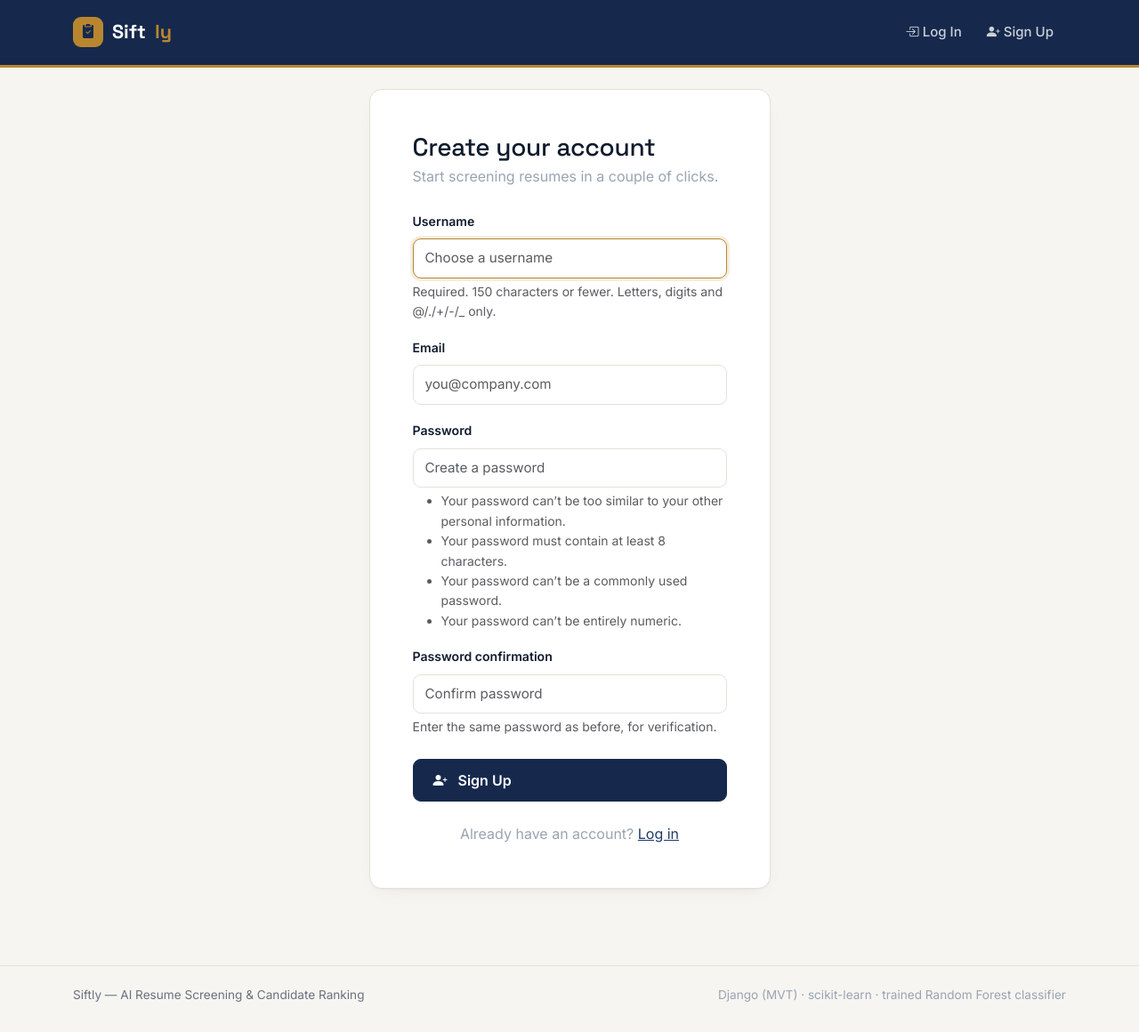
After one commit to NANDYALASURESH/siftly-ai-resume-screening, a Django app: page /signup/ in a window 1280 px wide. The commit adds this page. Shown: the whole page at 89% size. Run offline with Django 5.2, Linux system fonts and the light colour scheme.

Commit message:
Add login/signup authentication

```diff
--- a/resume_screening/settings.py
+++ b/resume_screening/settings.py
@@ -175,6 +175,11 @@ STORAGES = {
 
 DEFAULT_AUTO_FIELD = 'django.db.models.BigAutoField'
 
+# Auth redirects
+LOGIN_URL = 'screening:login'
+LOGIN_REDIRECT_URL = 'screening:home'
+LOGOUT_REDIRECT_URL = 'screening:login'
+
 # Production security hardening. Only kicks in when actually running on
 # Render or Vercel (not merely when DEBUG=False), so a plain local
 # `DEBUG=False` test run doesn't get redirected to a nonexistent https://
--- a/screening/forms.py
+++ b/screening/forms.py
@@ -1,4 +1,6 @@
 from django import forms
+from django.contrib.auth.forms import UserCreationForm
+from django.contrib.auth.models import User
 
 from .models import JobPosting
 
@@ -31,3 +33,27 @@ class ManualResumeForm(forms.Form):
         widget=forms.Textarea(attrs={"class": "form-control", "rows": 6,
                                       "placeholder": "Paste resume text..."}),
     )
+
+
+class SignupForm(UserCreationForm):
+    """Basic username + password signup, styled to match the app."""
+    email = forms.EmailField(
+        required=False,
+        widget=forms.EmailInput(attrs={"class": "form-control", "placeholder": "you@company.com"}),
+    )
+
+    class Meta:
+        model = User
+        fields = ["username", "email", "password1", "password2"]
+
+    def __init__(self, *args, **kwargs):
+        super().__init__(*args, **kwargs)
+        self.fields["username"].widget.attrs.update({
+            "class": "form-control", "placeholder": "Choose a username", "autofocus": True,
+        })
+        self.fields["password1"].widget.attrs.update({
+            "class": "form-control", "placeholder": "Create a password",
+        })
+        self.fields["password2"].widget.attrs.update({
+            "class": "form-control", "placeholder": "Confirm password",
+        })
--- a/screening/templates/screening/base.html
+++ b/screening/templates/screening/base.html
@@ -24,7 +24,8 @@
                 <span class="navbar-toggler-icon"></span>
             </button>
             <div class="collapse navbar-collapse" id="navMenu">
-                <ul class="navbar-nav ms-auto">
+                <ul class="navbar-nav ms-auto align-items-md-center">
+                    {% if user.is_authenticated %}
                         <li class="nav-item">
                             <a class="nav-link {% block nav_home %}{% endblock %}" href="{% url 'screening:home' %}">
                                 <i class="bi bi-magic me-1"></i>New Screening
@@ -40,6 +41,31 @@
                                 <i class="bi bi-cpu me-1"></i>Model Info
                             </a>
                         </li>
+                        <li class="nav-item ms-md-2">
+                            <span class="nav-link disabled text-muted-2">
+                                <i class="bi bi-person-circle me-1"></i>{{ user.username }}
+                            </span>
+                        </li>
+                        <li class="nav-item">
+                            <form method="post" action="{% url 'screening:logout' %}" class="d-inline">
+                                {% csrf_token %}
+                                <button type="submit" class="nav-link btn btn-link p-0 border-0">
+                                    <i class="bi bi-box-arrow-right me-1"></i>Log Out
+                                </button>
+                            </form>
+                        </li>
+                    {% else %}
+                        <li class="nav-item">
+                            <a class="nav-link" href="{% url 'screening:login' %}">
+                                <i class="bi bi-box-arrow-in-right me-1"></i>Log In
+                            </a>
+                        </li>
+                        <li class="nav-item">
+                            <a class="nav-link" href="{% url 'screening:signup' %}">
+                                <i class="bi bi-person-plus-fill me-1"></i>Sign Up
+                            </a>
+                        </li>
+                    {% endif %}
                 </ul>
             </div>
         </div>
--- /dev/null
+++ b/screening/templates/screening/signup.html
@@ -0,0 +1,43 @@
+{% extends "screening/base.html" %}
+{% block title %}Sign Up — Siftly{% endblock %}
+
+{% block content %}
+<div class="row justify-content-center">
+    <div class="col-md-6 col-lg-5">
+        <div class="app-card p-4 p-md-5">
+            <h1 class="h3 mb-1">Create your account</h1>
+            <p class="text-muted-2 mb-4">Start screening resumes in a couple of clicks.</p>
+
+            <form method="post">
+                {% csrf_token %}
+                {% if form.non_field_errors %}
+                    <div class="app-alert alert-danger mb-3">
+                        {% for error in form.non_field_errors %}{{ error }}{% endfor %}
+                    </div>
+                {% endif %}
+
+                {% for field in form %}
+                    <div class="mb-3">
+                        <label class="form-label" for="{{ field.id_for_label }}">{{ field.label }}</label>
+                        {{ field }}
+                        {% if field.help_text %}
+                            <div class="form-text">{{ field.help_text|safe }}</div>
+                        {% endif %}
+                        {% for error in field.errors %}
+                            <div class="form-text text-danger">{{ error }}</div>
+                        {% endfor %}
+                    </div>
+                {% endfor %}
+
+                <button type="submit" class="btn btn-navy w-100 mt-2">
+                    <i class="bi bi-person-plus-fill me-1"></i>Sign Up
+                </button>
+            </form>
+
+            <p class="text-center text-muted-2 mt-4 mb-0">
+                Already have an account? <a href="{% url 'screening:login' %}">Log in</a>
+            </p>
+        </div>
+    </div>
+</div>
+{% endblock %}
--- a/screening/urls.py
+++ b/screening/urls.py
@@ -1,4 +1,5 @@
 from django.urls import path
+from django.contrib.auth import views as auth_views
 
 from . import views
 
@@ -9,4 +10,11 @@ urlpatterns = [
     path("job/<int:job_id>/results/", views.results, name="results"),
     path("history/", views.history, name="history"),
     path("about-model/", views.about_model, name="about_model"),
+
+    path("signup/", views.signup, name="signup"),
+    path("login/", auth_views.LoginView.as_view(
+        template_name="screening/login.html",
+        redirect_authenticated_user=True,
+    ), name="login"),
+    path("logout/", auth_views.LogoutView.as_view(), name="logout"),
 ]
--- a/screening/views.py
+++ b/screening/views.py
@@ -1,86 +1,186 @@
 from django.contrib import messages
+from django.contrib.auth import login
+from django.contrib.auth.decorators import login_required
 from django.db.models import Count, Q
 from django.shortcuts import render, redirect, get_object_or_404
 
-from .forms import JobPostingForm
+from .forms import JobPostingForm, SignupForm
 from .models import JobPosting, Candidate, ScreeningResult
-from .ml.predictor import screen_resume, model_is_trained, get_model_metadata
-from .utils import extract_text_from_upload, extract_resumes_from_zip, UnsupportedFileType
+from .ml.predictor import (
+    screen_resume,
+    model_is_trained,
+    get_model_metadata,
+)
+from .utils import (
+    extract_text_from_upload,
+    extract_resumes_from_zip,
+    UnsupportedFileType,
+)
 
 
+def signup(request):
+    """Self-serve account creation. Logs the user in immediately after."""
+
+    if request.user.is_authenticated:
+        return redirect("screening:home")
+
+    if request.method == "POST":
+        form = SignupForm(request.POST)
+
+        if form.is_valid():
+            user = form.save()
+            login(request, user)
+
+            messages.success(
+                request,
+                f"Welcome, {user.username}! Your account is ready."
+            )
+
+            return redirect("screening:home")
+
+    else:
+        form = SignupForm()
+
+    return render(
+        request,
+        "screening/signup.html",
+        {"form": form},
+    )
+
+
+@login_required
 def home(request):
     """
-    Landing page: create a job posting, upload/paste resumes, and trigger
-    the trained model to screen and rank them.
+    Landing page: create a job posting, upload/paste resumes,
+    and trigger the trained model to screen and rank them.
     """
+
     if request.method == "POST":
+
         job_form = JobPostingForm(request.POST)
 
         if not job_form.is_valid():
-            messages.error(request, "Please provide a job title and description.")
-            return render(request, "screening/home.html", {
-                "job_form": job_form,
-                "model_ready": model_is_trained(),
-            })
+            messages.error(
+                request,
+                "Please provide a job title and description."
+            )
+
+            return render(
+                request,
+                "screening/home.html",
+                {
+                    "job_form": job_form,
+                    "model_ready": model_is_trained(),
+                },
+            )
 
         # Gather resumes from uploaded PDF / Word files
         candidates_data = []
+
         uploaded_files = request.FILES.getlist("resumes")
+
         for f in uploaded_files:
             try:
                 content = extract_text_from_upload(f)
+
             except UnsupportedFileType as exc:
                 messages.error(request, str(exc))
                 continue
+
             except (ValueError, ImportError) as exc:
-                messages.error(request, f"Couldn't process '{f.name}': {exc}")
+                messages.error(
+                    request,
+                    f"Couldn't process '{f.name}': {exc}"
+                )
                 continue
 
             name = f.name.rsplit(".", 1)[0]
+
             if content.strip():
-                candidates_data.append((name, content))
+                candidates_data.append(
+                    (name, content)
+                )
             else:
-                messages.warning(request, f"'{f.name}' had no extractable text and was skipped.")
+                messages.warning(
+                    request,
+                    f"'{f.name}' had no extractable text and was skipped."
+                )
 
-        # Gather resumes from an uploaded ZIP archive (bulk upload)
+        # Gather resumes from uploaded ZIP archive
         zip_file = request.FILES.get("resumes_zip")
+
         if zip_file:
             try:
-                zip_candidates, skipped = extract_resumes_from_zip(zip_file)
+                zip_candidates, skipped = extract_resumes_from_zip(
+                    zip_file
+                )
+
                 candidates_data.extend(zip_candidates)
+
                 if zip_candidates:
                     messages.success(
                         request,
-                        f"Extracted {len(zip_candidates)} resume(s) from '{zip_file.name}'.",
+                        f"Extracted {len(zip_candidates)} resume(s) "
+                        f"from '{zip_file.name}'.",
                     )
+
                 for skipped_name, reason in skipped:
-                    messages.warning(request, f"Skipped '{skipped_name}' in ZIP: {reason}")
+                    messages.warning(
+                        request,
+                        f"Skipped '{skipped_name}' in ZIP: {reason}",
+                    )
+
             except ValueError as exc:
                 messages.error(request, str(exc))
 
-        # Gather resumes pasted manually (repeated form fields)
+        # Gather manually pasted resumes
         manual_names = request.POST.getlist("manual_name")
         manual_texts = request.POST.getlist("manual_resume")
+
         for name, text in zip(manual_names, manual_texts):
+
             if text.strip():
-                candidates_data.append((name.strip() or "Unnamed Candidate", text))
+                candidates_data.append(
+                    (
+                        name.strip() or "Unnamed Candidate",
+                        text,
+                    )
+                )
 
+        # Make sure at least one resume exists
         if not candidates_data:
-            messages.error(request, "Please upload or paste at least one resume.")
-            return render(request, "screening/home.html", {
-                "job_form": job_form,
-                "model_ready": model_is_trained(),
-            })
 
-        # Persist job posting
+            messages.error(
+                request,
+                "Please upload or paste at least one resume."
+            )
+
+            return render(
+                request,
+                "screening/home.html",
+                {
+                    "job_form": job_form,
+                    "model_ready": model_is_trained(),
+                },
+            )
+
+        # Save job posting
         job_posting = job_form.save()
 
-        # Persist candidates + run the trained model on each one
+        # Create candidates and run ML model
         for name, resume_text in candidates_data:
+
             candidate = Candidate.objects.create(
-                job_posting=job_posting, name=name, resume_text=resume_text
+                job_posting=job_posting,
+                name=name,
+                resume_text=resume_text,
             )
-            scores = screen_resume(resume_text, job_posting.description)
+
+            scores = screen_resume(
+                resume_text,
+                job_posting.description,
+            )
+
             ScreeningResult.objects.create(
                 job_posting=job_posting,
                 candidate=candidate,
@@ -93,55 +193,112 @@ def home(request):
                 jd_years_required=scores["jd_years_required"],
             )
 
-        return redirect("screening:results", job_id=job_posting.id)
+        return redirect(
+            "screening:results",
+            job_id=job_posting.id,
+        )
 
+    # GET request
     job_form = JobPostingForm()
-    return render(request, "screening/home.html", {
-        "job_form": job_form,
-        "model_ready": model_is_trained(),
-    })
+
+    return render(
+        request,
+        "screening/home.html",
+        {
+            "job_form": job_form,
+            "model_ready": model_is_trained(),
+        },
+    )
 
 
+@login_required
 def results(request, job_id):
     """Ranked screening results for a given job posting."""
-    job_posting = get_object_or_404(JobPosting, id=job_id)
-    ranked_results = job_posting.results.all().select_related("candidate")
+
+    job_posting = get_object_or_404(
+        JobPosting,
+        id=job_id,
+    )
+
+    ranked_results = (
+        job_posting.results
+        .all()
+        .select_related("candidate")
+    )
 
     total_count = ranked_results.count()
-    shortlisted_count = ranked_results.filter(predicted_label="Shortlist").count()
+
+    shortlisted_count = ranked_results.filter(
+        predicted_label="Shortlist"
+    ).count()
+
     reject_count = total_count - shortlisted_count
 
     if total_count:
-        avg_match = sum(r.shortlist_probability for r in ranked_results) / total_count
+        avg_match = (
+            sum(
+                r.shortlist_probability
+                for r in ranked_results
+            )
+            / total_count
+        )
     else:
         avg_match = 0
 
-    return render(request, "screening/results.html", {
-        "job_posting": job_posting,
-        "results": ranked_results,
-        "shortlisted_count": shortlisted_count,
-        "reject_count": reject_count,
-        "avg_match": round(avg_match, 1),
-        "total_count": total_count,
-    })
+    return render(
+        request,
+        "screening/results.html",
+        {
+            "job_posting": job_posting,
+            "results": ranked_results,
+            "shortlisted_count": shortlisted_count,
+            "reject_count": reject_count,
+            "avg_match": round(avg_match, 1),
+            "total_count": total_count,
+        },
+    )
 
 
+@login_required
 def history(request):
     """List of past job postings, most recent first."""
+
     job_postings = JobPosting.objects.all().annotate(
         total_screened=Count("results"),
-        total_shortlisted=Count("results", filter=Q(results__predicted_label="Shortlist")),
+        total_shortlisted=Count(
+            "results",
+            filter=Q(
+                results__predicted_label="Shortlist"
+            ),
+        ),
     )
-    return render(request, "screening/history.html", {
-        "job_postings": job_postings,
-    })
+
+    return render(
+        request,
+        "screening/history.html",
+        {
+            "job_postings": job_postings,
+        },
+    )
 
 
+@login_required
 def about_model(request):
     """Displays metadata/metrics about the trained ML model."""
+
     ready = model_is_trained()
-    metadata = get_model_metadata() if ready else None
-    return render(request, "screening/about_model.html", {
-        "model_ready": ready,
-        "metadata": metadata,
-    })
+
+    metadata = (
+        get_model_metadata()
+        if ready
+        else None
+    )
+
+    return render(
+        request,
+        "screening/about_model.html",
+        {
+            "model_ready": ready,
+            "metadata": metadata,
+        },
+    )
```
Also changed, not shown: screening/templates/screening/login.html (added, +37 -0 lines). Lines whose indentation alone changed are shown as unchanged.
